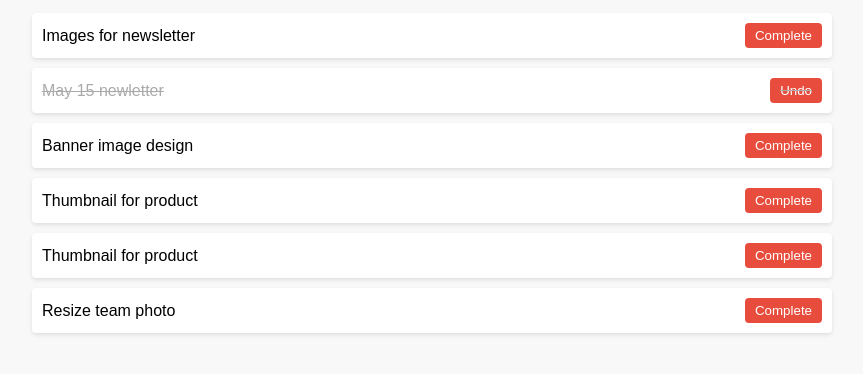
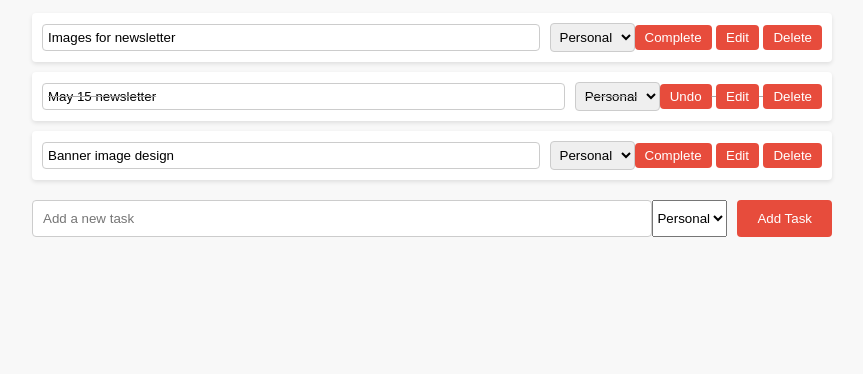
Before and after one commit to hussamgalal999/advaced-todoapp, a plain HTML site: page index.html in a window 1280 px wide. Shown: the part 104-478 px from the top of the page, without its empty margins (208-1071 px from the left). Drawn offline with Linux system fonts and the light colour scheme.

Commit message:
Update index.html

```diff
--- a/index.html
+++ b/index.html
@@ -3,7 +3,7 @@
 <head>
   <meta charset="UTF-8">
   <meta name="viewport" content="width=device-width, initial-scale=1.0">
-  <title>Todoist Web App</title>
+  <title>Advanced Todoist Web App</title>
   <style>
     /* Add your CSS styles here */
     body {
@@ -69,6 +69,42 @@
       border-radius: 4px;
       cursor: pointer;
     }
+    .task-list li .task-details {
+      display: flex;
+      align-items: center;
+      flex-grow: 1;
+    }
+    .task-list li .task-details input[type="text"] {
+      flex-grow: 1;
+      padding: 5px;
+      border: 1px solid #ccc;
+      border-radius: 4px;
+    }
+    .task-list li .task-details select {
+      margin-left: 10px;
+      padding: 5px;
+      border: 1px solid #ccc;
+      border-radius: 4px;
+    }
+    .add-task {
+      display: flex;
+      margin-top: 20px;
+    }
+    .add-task input[type="text"] {
+      flex-grow: 1;
+      padding: 10px;
+      border: 1px solid #ccc;
+      border-radius: 4px;
+    }
+    .add-task button {
+      margin-left: 10px;
+      padding: 10px 20px;
+      background-color: #e74c3c;
+      color: #fff;
+      border: none;
+      border-radius: 4px;
+      cursor: pointer;
+    }
   </style>
 </head>
 <body>
@@ -82,41 +118,112 @@
     </div>
     <ul class="task-list">
       <li>
-        <span>Images for newsletter</span>
-        <button class="complete-task">Complete</button>
+        <div class="task-details">
+          <input type="text" value="Images for newsletter">
+          <select>
+            <option value="personal">Personal</option>
+            <option value="work">Work</option>
+            <option value="other">Other</option>
+          </select>
+        </div>
+        <div class="task-actions">
+          <button class="complete-task">Complete</button>
+          <button class="edit-task">Edit</button>
+          <button class="delete-task">Delete</button>
+        </div>
       </li>
       <li class="completed">
-        <span>May 15 newletter</span>
-        <button class="complete-task">Undo</button>
+        <div class="task-details">
+          <input type="text" value="May 15 newsletter">
+          <select>
+            <option value="personal">Personal</option>
+            <option value="work">Work</option>
+            <option value="other">Other</option>
+          </select>
+        </div>
+        <div class="task-actions">
+          <button class="complete-task">Undo</button>
+          <button class="edit-task">Edit</button>
+          <button class="delete-task">Delete</button>
+        </div>
       </li>
       <li>
-        <span>Banner image design</span>
-        <button class="complete-task">Complete</button>
-      </li>
-      <li>
-        <span>Thumbnail for product</span>
-        <button class="complete-task">Complete</button>
-      </li>
-      <li>
-        <span>Thumbnail for product</span>
-        <button class="complete-task">Complete</button>
-      </li>
-      <li>
-        <span>Resize team photo</span>
-        <button class="complete-task">Complete</button>
+        <div class="task-details">
+          <input type="text" value="Banner image design">
+          <select>
+            <option value="personal">Personal</option>
+            <option value="work">Work</option>
+            <option value="other">Other</option>
+          </select>
+        </div>
+        <div class="task-actions">
+          <button class="complete-task">Complete</button>
+          <button class="edit-task">Edit</button>
+          <button class="delete-task">Delete</button>
+        </div>
       </li>
     </ul>
+    <div class="add-task">
+      <input type="text" placeholder="Add a new task" id="new-task-input">
+      <select id="new-task-category">
+        <option value="personal">Personal</option>
+        <option value="work">Work</option>
+        <option value="other">Other</option>
+      </select>
+      <button id="add-task-btn">Add Task</button>
+    </div>
   </div>
 
   <script>
     // Add your JavaScript code here
     const taskList = document.querySelector('.task-list');
+    const newTaskInput = document.getElementById('new-task-input');
+    const newTaskCategorySelect = document.getElementById('new-task-category');
+    const addTaskBtn = document.getElementById('add-task-btn');
+
+    // Add a new task
+    addTaskBtn.addEventListener('click', () => {
+      const newTaskText = newTaskInput.value.trim();
+      const newTaskCategory = newTaskCategorySelect.value;
+      if (newTaskText) {
+        const newTaskItem = document.createElement('li');
+        newTaskItem.innerHTML = `
+          <div class="task-details">
+            <input type="text" value="${newTaskText}">
+            <select>
+              <option value="personal" ${newTaskCategory === 'personal' ? 'selected' : ''}>Personal</option>
+              <option value="work" ${newTaskCategory === 'work' ? 'selected' : ''}>Work</option>
+              <option value="other" ${newTaskCategory === 'other' ? 'selected' : ''}>Other</option>
+            </select>
+          </div>
+          <div class="task-actions">
+            <button class="complete-task">Complete</button>
+            <button class="edit-task">Edit</button>
+            <button class="delete-task">Delete</button>
+          </div>
+        `;
+        taskList.appendChild(newTaskItem);
+        newTaskInput.value = '';
+        newTaskCategorySelect.value = 'personal';
+      }
+    });
+
+    // Complete/Undo a task
     taskList.addEventListener('click', (event) => {
       if (event.target.classList.contains('complete-task')) {
         const taskItem = event.target.closest('li');
         taskItem.classList.toggle('completed');
-        const taskText = taskItem.querySelector('span').textContent;
         event.target.textContent = taskItem.classList.contains('completed') ? 'Undo' : 'Complete';
+      } else if (event.target.classList.contains('edit-task')) {
+        const taskItem = event.target.closest('li');
+        const taskInput = taskItem.querySelector('input[type="text"]');
+        const taskSelect = taskItem.querySelector('select');
+        taskInput.readOnly = !taskInput.readOnly;
+        taskSelect.disabled = !taskSelect.disabled;
+        event.target.textContent = taskInput.readOnly ? 'Edit' : 'Save';
+      } else if (event.target.classList.contains('delete-task')) {
+        const taskItem = event.target.closest('li');
+        taskList.removeChild(taskItem);
       }
     });
   </script>
```
